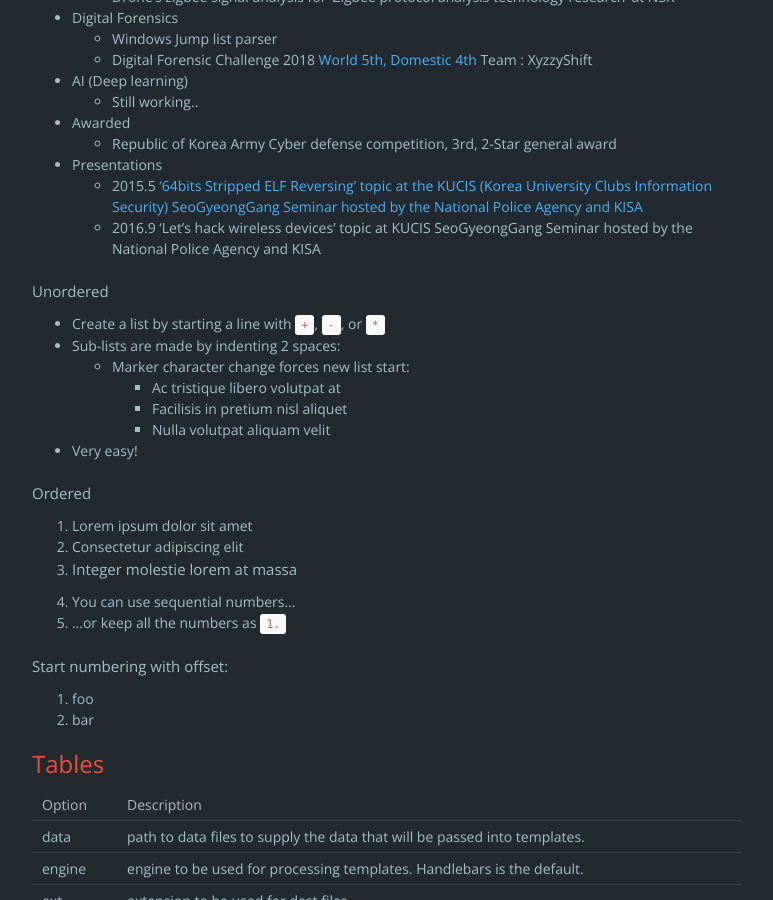
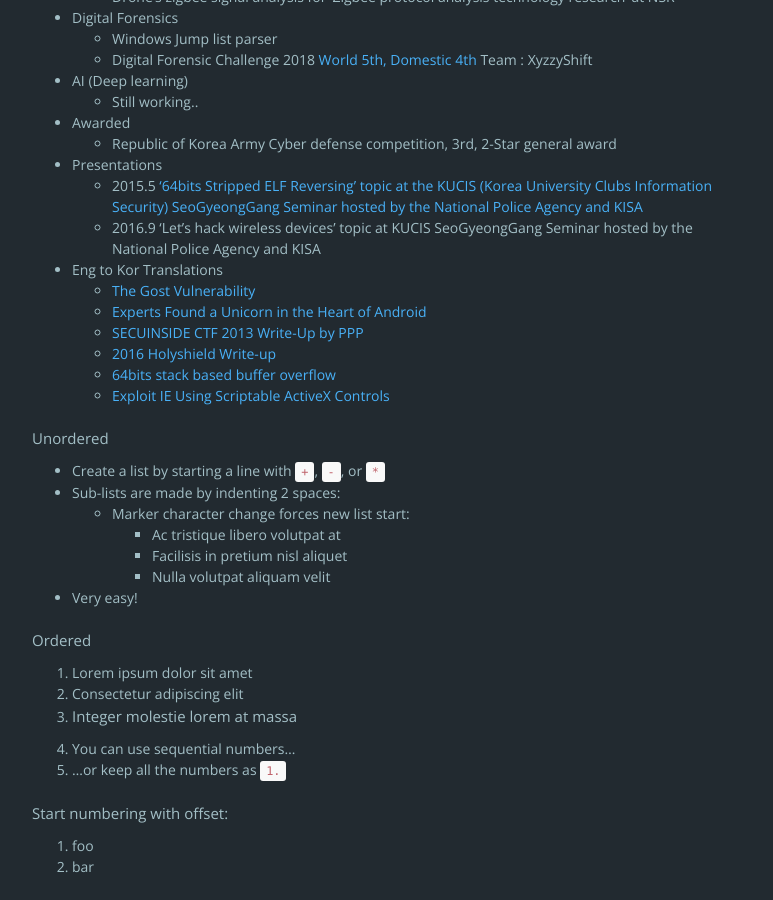
Before and after one commit to MetaSwan/metaswan.github.io, a Jekyll site: the page built from about.html, in a window 1280 px wide and 900 px high, scrolled down 1171 px. Shown: the whole window, without its empty margins (253-1026 px from the left). Built offline with Jekyll 4.4.1, drawn with Linux system fonts in a browser that asks for light colours; nearby versions of some CDN libraries; comment, search, counter and statistics services are not loaded.

Commit message:
Update about.yml

```diff
--- a/_data/about.yml
+++ b/_data/about.yml
@@ -17,11 +17,14 @@
       * Researcher of Software structure and security Lab
       * Teaching Assistant of Logic circuit, System & Network security, Web programming class
 
+
   - 2014.7 "Principle and response of web hacking attack" by [KISA (Korea Internet & Security Agency) Academy ](https://academy.kisa.or.kr/main.kisa)
   - 2014.8 "Infringement Incident Response Practice" by KISA Academy
   - 2015.8 "Digital Forensics" Completion by KISA Academy
 
+
   ## Skills
+
 
   + Malware analysis & Reverse engineering
     - 'Malicious code discrimination system based on API call sequence of malicious code' [ Copyright registration](https://img1.daumcdn.net/thumb/R1280x0/?scode=mtistory2&fname=https%3A%2F%2Fk.kakaocdn.net%2Fdn%2FbeyWwx%2FbtqCd0CZnvP%2FXPH3EU3YMIJEbU6kry1HFK%2Fimg.png)
@@ -32,30 +35,46 @@
     - Malicious mail analyst in Republic of Korea Army's cyber defense department
     - Research for classifying malware families to using code coverage softwares
 
+
   + Server & Network managing
     - Build IDS cluster using [Bro(now changed to Zeek)](https://www.zeek.org/) and visualization for 'Traffic distribution control system for Super Computer 5' at KISTI Super Computer Center [Vid1](https://youtu.be/MeiyultrHW0)
     - Developed 'Attendance System for foreign language course' at Yeungnam University (DBMS: Mysql, Language: PHP)
     - Server admin and build IDS/IPS using [Suricata](https://suricata-ids.org/) for [@Xpert](http://2xpert.org)
     - Made video lecture ["How to use wireshark for newbie"](https://youtu.be/hZtzZclVGUU)
 
+
   + Pentest
     - [StageFright](https://lesh.tistory.com/33?category=144050) vulnerability test to AndroidWear OS in 'SmartWatch Security Threat Identification Study with AndroidWear' at NSR (National Security Research Institute)
     - Smart car key's RF signal analysis for in 'Research on vulnerability of car and wireless keyboard using RF communication' at Yeungnam University [Vid1](https://youtu.be/LwKrew30-IQ)[ Vid2](https://youtu.be/U6QA7cTYrpg)
     - Drone's zigbee signal analysis for 'Zigbee protocol analysis technology research' at NSR
 
+
   + Digital Forensics
     - Windows Jump list parser
     - Digital Forensic Challenge 2018 [World 5th, Domestic 4th](http://dfchallenge.org/ranking-2018/) Team : XyzzyShift
 
+
   + AI (Deep learning)
     - Still working..
+
 
   + Awarded
     - Republic of Korea Army Cyber defense competition, 3rd, 2-Star general award
 
+
   + Presentations
     - 2015.5  ['64bits Stripped ELF Reversing' topic at the KUCIS (Korea University Clubs Information Security) SeoGyeongGang Seminar hosted by the National Police Agency and KISA](https://www.facebook.com/www.4cus.so/posts/1585730265008567/)
     - 2016.9  'Let's hack wireless devices' topic at KUCIS SeoGyeongGang Seminar hosted by the National Police Agency and KISA
+
+
+  + Eng to Kor Translations
+    - [The Gost Vulnerability](https://lesh.tistory.com/25?category=144050)
+    - [Experts Found a Unicorn in the Heart of Android](https://lesh.tistory.com/33?category=144050)
+    - [SECUINSIDE CTF 2013 Write-Up by PPP](https://lesh.tistory.com/3?category=87878)
+    - [2016 Holyshield Write-up](https://lesh.tistory.com/40?category=87878)
+    - [64bits stack based buffer overflow](https://lesh.tistory.com/32?category=87877)
+    - [Exploit IE Using Scriptable ActiveX Controls](https://lesh.tistory.com/2?category=87877)
+
 
   Unordered
 
```
